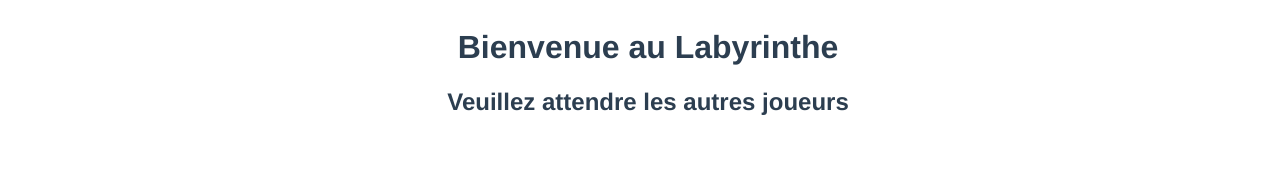
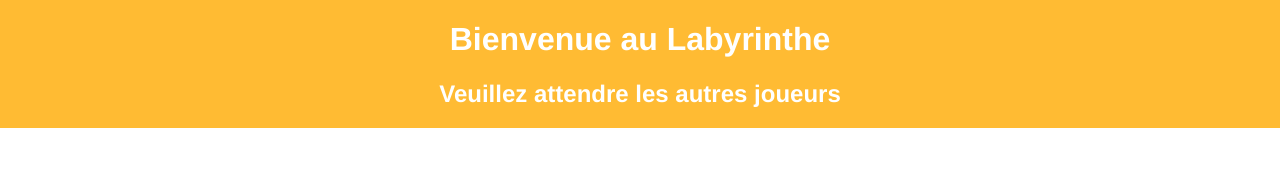
Before and after one commit to medmouine/labyrinth-vue, a Vue app: page / in a window 1280 px wide. Shown: the top 186 px of the page. Built offline with nearby package versions, Linux system fonts and the light colour scheme; no server answers; sample sign-in values are in the browser's storage; what vuefire would draw is missing.

Commit message:
Ajout d'un peu de style

```diff
--- a/src/App.vue
+++ b/src/App.vue
@@ -19,6 +19,11 @@ export default {
 </script>
 
 <style>
+body {
+  margin: 0;
+  padding: 0;
+}
+
 #app {
   font-family: 'Avenir', Helvetica, Arial, sans-serif;
   -webkit-font-smoothing: antialiased;
--- a/src/views/Home.vue
+++ b/src/views/Home.vue
@@ -47,6 +47,11 @@ export default {
   width: 100vw;
 }
 
+.header {
+  background-color: #fb3;
+  color: white;
+}
+
 .users {
   display: flex;
   justify-content: center;
```
